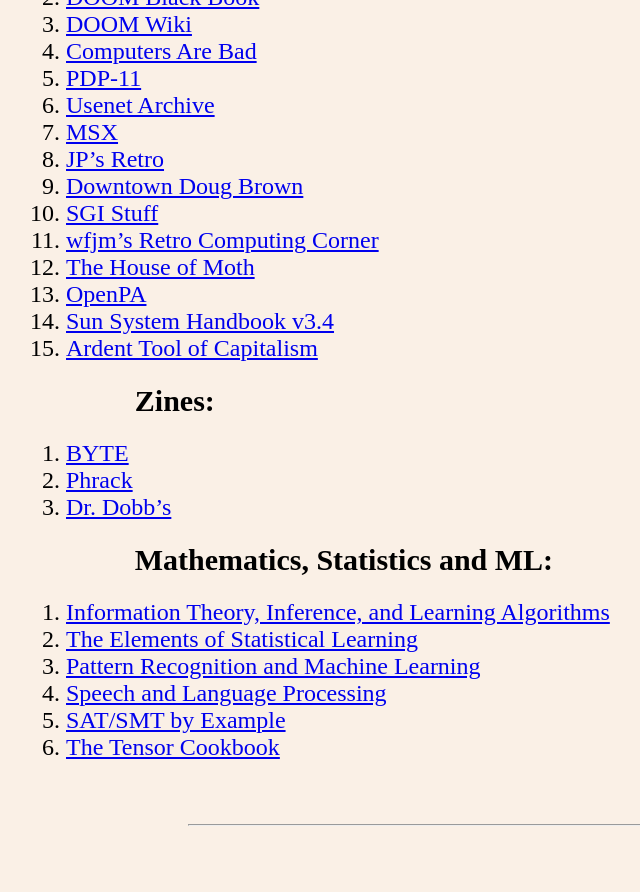
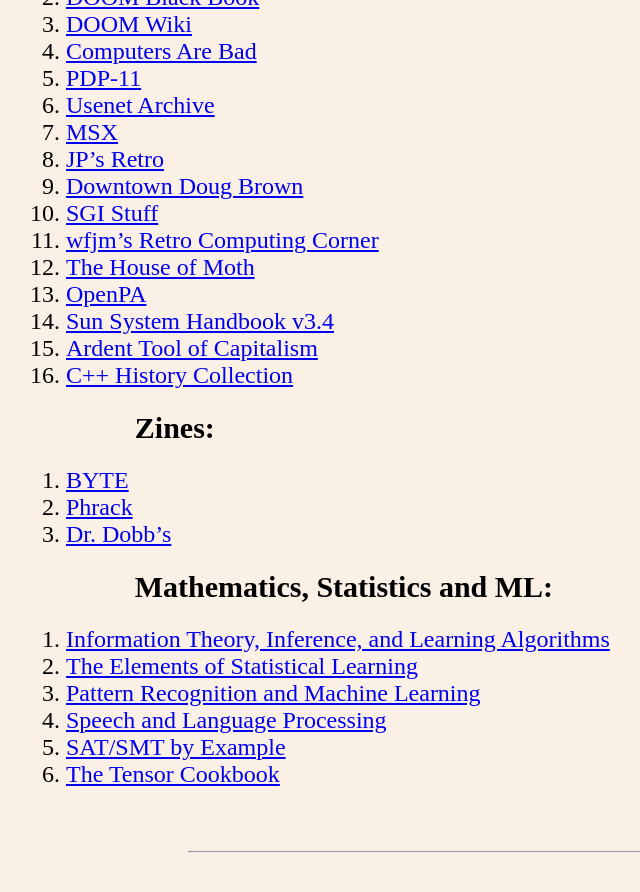
Before and after one commit to TeAeg/teaeg.github.io, a Jekyll site: the page built from index.md, in a window 1280 px wide and 900 px high, scrolled down 1975 px. Shown: the top 892 px of the window, without its empty margins (70-710 px from the left). Built offline with Jekyll 4.4.1, drawn with Linux system fonts in a browser that asks for light colours; our own code applies the rules of GitHub Pages for plain Markdown files.

Commit message:
Added a link to C++ history collection at CHM
Added a link to C++ history collection at CHM

```diff
--- a/index.md
+++ b/index.md
@@ -71,6 +71,7 @@
 13. [OpenPA](https://www.openpa.net)
 14. [Sun System Handbook v3.4](https://www.dogemicrosystems.ca/pub/Sun/System_Handbook/Sun_syshbk_V3.4/Systems/index.html)
 15. [Ardent Tool of Capitalism](https://www.ardent-tool.com)
+16. [C++ History Collection](https://softwarepreservation.computerhistory.org/c_plus_plus)
 
 ## Zines:
 1. [BYTE](https://www.worldradiohistory.com/Byte_Magazine.htm)
```
